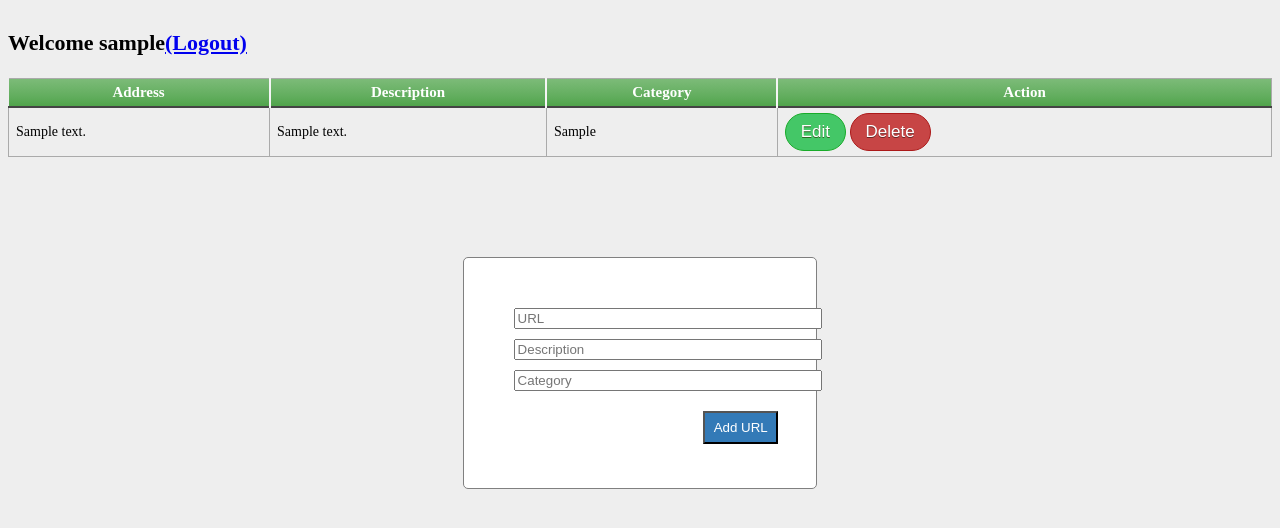
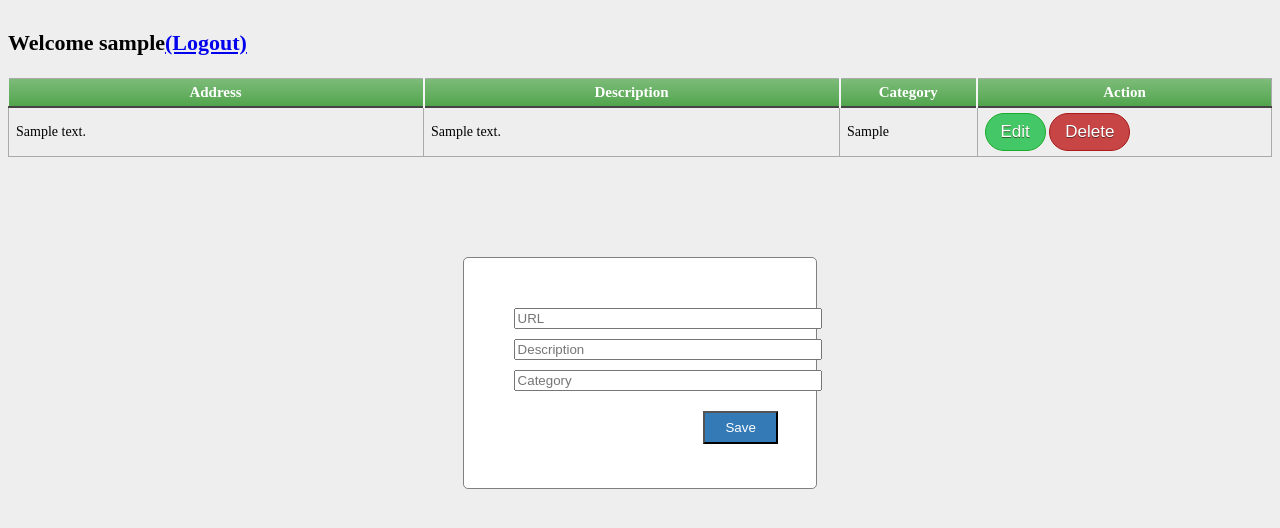
Before and after one commit to gerlindee/Web-Programming, a PHP site: page /welcome.php in a window 1280 px wide. Shown: the top 528 px of the page. Run offline with PHP 8.4, Linux system fonts and the light colour scheme; the visitor is signed in with stand-in values (Sample User, id 1); tables that the repository leaves empty or names only in its code hold one stand-in row (values such as "Sample post").

Commit message:
implemented update

```diff
--- a/laborator_7/welcome.php
+++ b/laborator_7/welcome.php
@@ -13,22 +13,24 @@
 		</head>
 
 		<body>
+			<form action="table_process.php" method="POST">
 				<div class="links">
 					<p>
 						<?php
 							echo "Welcome ".$_SESSION['User'].'<br/>';
 						?>
 					</p>
+
 					<p>
 						<?php
-
 							echo '<a href="logout.php?Logout">(Logout)</a>';
 						?>
 					</p>
 				</div>
 
 				<?php
-				require_once('connection.php');
+					require_once('table_process.php');
+					$connection = mysqli_connect('localhost', 'root', '', 'laborator_7');
 					$query = "SELECT * FROM links";
 					$result = mysqli_query($connection, $query);
 				?>
@@ -37,10 +39,11 @@
 					<table class="links_table">
 						<thead>
 							<tr>
-							<th> Address </th>
-							<th> Description </th>
+								<th style="width: 400px"> Address </th>
+								<th style="width: 400px"> Description </th>
 								<th> Category </th>
 								<th colspan="2">Action</th>
+							</tr>
 						</thead>
 
 						<?php
@@ -49,9 +52,9 @@
 								<td> <?php echo $row['address']; ?> </td>
 								<td> <?php echo $row['description']; ?> </td>
 								<td> <?php echo $row['category']; ?> </td>
+								<td style="display: none"> <input type="text" name="id" style="width: 95%" value='<?php echo $row['id']; ?>'> </td>
 								<td>
-								<a class="edit_button" href="index.php?edit=<?php echo $row['id']; ?>"> Edit </a>
-
+									<a href="welcome.php?edit=<?php echo $row['id']; ?>" class = "edit_button"> Edit </a>
 									<a href="table_process.php?delete=<?php echo $row['id']; ?>" class="delete_button"> Delete </a>
 								</td>
 							</tr>
@@ -60,13 +63,17 @@
 				</div>
 
 				<div class="post_form">
-				<form action="table_process.php" method="POST">
-					<input type="text" name="url" placeholder="URL">
-					<input type="text" name="description" placeholder="Description">
-					<input type="text" name="category" placeholder="Category">
-					<input type="submit" name="Add" value="Add URL" id="btn">
+					<input type="hidden" name="id" value="<?php echo $id; ?>">
+					<input type="text" name="url" value="<?php echo $address?>" placeholder="URL">
+					<input type="text" name="description" value="<?php echo $description?>" placeholder="Description">
+					<input type="text" name="category" value="<?php echo $category?>" placeholder="Category">
+					<?php if ($update == true): ?>
+						<input type="submit" name="Update" value="Update" id="btn">
+					<?php else: ?>
+						<input type="submit" name="Add" value="Save" id="btn">
+					<?php endif; ?>
+				</div>
 			</form>
-			</div>
 		</body>
 		</html>
 
```
Lines whose indentation alone changed are shown as unchanged.
